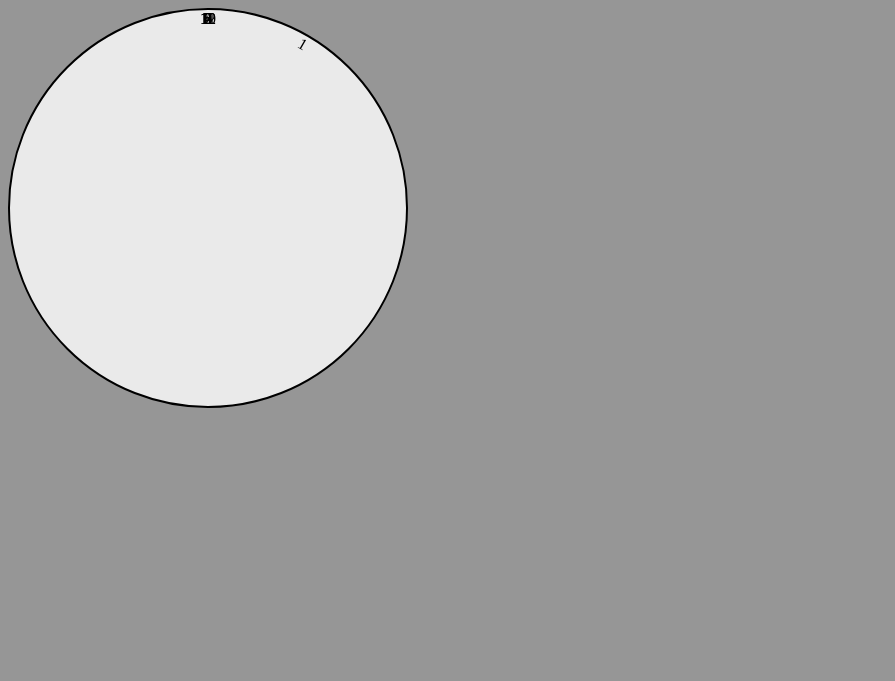
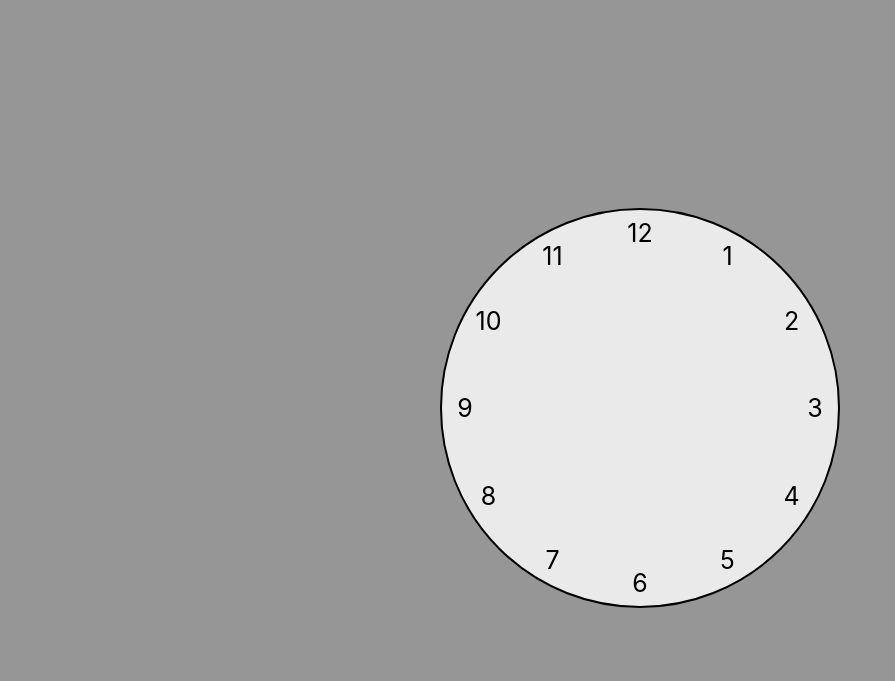
Before and after one commit to thisdotutkarsh/Clock, a plain HTML site: page index.html in a window 1280 px wide. Shown: the whole page, without its empty margins (0-895 px from the left). Drawn offline with Linux system fonts and the light colour scheme.

Commit message:
Added CSS styles to Clock

```diff
--- a/index.html
+++ b/index.html
@@ -1,5 +1,6 @@
 <!DOCTYPE html>
 <html lang="en">
+
 <head>
     <meta charset="UTF-8">
     <meta name="viewport" content="width=device-width, initial-scale=1.0">
@@ -8,23 +9,49 @@
     <script defer src="./main.js"></script>
     <title>Clock</title>
 </head>
+
 <body>
     <div class="clock-dial-container">
         <div class="clock-hands hour-hand"></div>
         <div class="clock-hands minute-hand"></div>
         <div class="clock-hands second-hand"></div>
-        <div class="clock-numbers number-one">1</div>
-        <div class="clock-numbers number-two">2</div>
-        <div class="clock-numbers number-three">3</div>
-        <div class="clock-numbers number-four">4</div>
-        <div class="clock-numbers number-five">5</div>
-        <div class="clock-numbers number-six">6</div>
-        <div class="clock-numbers number-seven">7</div>
-        <div class="clock-numbers number-eight">8</div>
-        <div class="clock-numbers number-nine">9</div>
-        <div class="clock-numbers number-ten">10</div>
-        <div class="clock-numbers number-eleven">11</div>
-        <div class="clock-numbers number-twelve">12</div>
+        <div class="clock-numbers number-one">
+            <div class="number-one-styles">1</div>
+        </div>
+        <div class="clock-numbers number-two">
+            <div class="number-two-styles">2</div>
+        </div>
+        <div class="clock-numbers number-three">
+            <div class="number-three-styles">3</div>
+        </div>
+        <div class="clock-numbers number-four">
+            <div class="number-four-styles">4</div>
+        </div>
+        <div class="clock-numbers number-five">
+            <div class="number-five-styles">5</div>
+        </div>
+        <div class="clock-numbers number-six">
+            <div class="number-six-styles">6</div>
+        </div>
+        <div class="clock-numbers number-seven">
+            <div class="number-seven-styles">7</div>
+        </div>
+        <div class="clock-numbers number-eight">
+            <div class="number-eight-styles">8</div>
+        </div>
+        <div class="clock-numbers number-nine">
+            <div class="number-nine-styles">9</div>
+        </div>
+        <div class="clock-numbers number-ten">
+            <div class="number-ten-styles">10</div>
+        </div>
+        <div class="clock-numbers number-eleven">
+            <div class="number-eleven-styles">11</div>
+        </div>
+        <div class="clock-numbers number-twelve">
+            <div class="number-twelve-styles">12</div>
+        </div>
     </div>
 </body>
+
 </html>
--- a/styles.css
+++ b/styles.css
@@ -1,5 +1,6 @@
 *, *::after, *::before {
     box-sizing: border-box;
+    font-family: -apple-system, BlinkMacSystemFont, 'Segoe UI', Roboto, Oxygen, Ubuntu, Cantarell, 'Open Sans', 'Helvetica Neue', sans-serif;
 }
 
 body {
@@ -8,6 +9,9 @@ body {
 
 .clock-dial-container {
     position: relative;
+    top: 50%;
+    left: 50%;
+    transform: translate(-50%, 50%);
     width: 400px;
     height: 400px;
     background-color: rgba(255, 255, 255, 0.8);
@@ -19,6 +23,7 @@ body {
     position: absolute;
     width: 100%;
     height: 100%;
+    font-size: 25px;
     text-align: center;
     --clock-number-rotation-degree: 0;
     transform: rotate(var(--clock-number-rotation-degree));
@@ -28,46 +33,106 @@ body {
     --clock-number-rotation-degree: 30deg;
 }
 
-.clock-dial-container .number-one {
+.clock-dial-container .number-one .number-one-styles {
+    transform: rotate(330deg);
+    margin: 8px;
+}
+
+.clock-dial-container .number-two {
     --clock-number-rotation-degree: 60deg;
 }
 
-.clock-dial-container .number-one {
+.clock-dial-container .number-two .number-two-styles {
+    transform: rotate(300deg);
+    margin: 8px;
+}
+
+.clock-dial-container .number-three {
     --clock-number-rotation-degree: 90deg;
 }
 
-.clock-dial-container .number-one {
-    --clock-number-rotation-degree: 30deg;
+.clock-dial-container .number-three .number-three-styles {
+    transform: rotate(270deg);
+    margin: 8px;
 }
 
-.clock-dial-container .number-one {
-    --clock-number-rotation-degree: 30deg;
+.clock-dial-container .number-four {
+    --clock-number-rotation-degree: 120deg;
 }
 
-.clock-dial-container .number-one {
-    --clock-number-rotation-degree: 30deg;
+.clock-dial-container .number-four .number-four-styles {
+    transform: rotate(240deg);
+    margin: 8px;
 }
 
-.clock-dial-container .number-one {
-    --clock-number-rotation-degree: 30deg;
+.clock-dial-container .number-five {
+    --clock-number-rotation-degree: 150deg;
 }
 
-.clock-dial-container .number-one {
-    --clock-number-rotation-degree: 30deg;
+.clock-dial-container .number-five .number-five-styles {
+    transform: rotate(210deg);
+    margin: 8px;
 }
 
-.clock-dial-container .number-one {
-    --clock-number-rotation-degree: 30deg;
+.clock-dial-container .number-six {
+    --clock-number-rotation-degree: 180deg;
 }
 
-.clock-dial-container .number-one {
-    --clock-number-rotation-degree: 30deg;
+.clock-dial-container .number-six .number-six-styles {
+    transform: rotate(180deg);
+    margin: 8px;
 }
 
-.clock-dial-container .number-one {
-    --clock-number-rotation-degree: 30deg;
+.clock-dial-container .number-seven {
+    --clock-number-rotation-degree: 210deg;
 }
 
-.clock-dial-container .number-one {
-    --clock-number-rotation-degree: 30deg;
+.clock-dial-container .number-seven .number-seven-styles {
+    transform: rotate(150deg);
+    margin: 8px;
 }
+
+.clock-dial-container .number-eight {
+    --clock-number-rotation-degree: 240deg;
+}
+
+.clock-dial-container .number-eight .number-eight-styles {
+    transform: rotate(120deg);
+    margin: 8px;
+}
+
+.clock-dial-container .number-nine {
+    --clock-number-rotation-degree: 270deg;
+}
+
+.clock-dial-container .number-nine .number-nine-styles {
+    transform: rotate(90deg);
+    margin: 8px;
+}
+
+.clock-dial-container .number-ten {
+    --clock-number-rotation-degree: 300deg;
+}
+
+.clock-dial-container .number-ten .number-ten-styles {
+    transform: rotate(60deg);
+    margin: 8px;
+}
+
+.clock-dial-container .number-eleven {
+    --clock-number-rotation-degree: 330deg;
+}
+
+.clock-dial-container .number-eleven .number-eleven-styles {
+    transform: rotate(30deg);
+    margin: 8px;
+}
+
+.clock-dial-container .number-twelve {
+    --clock-number-rotation-degree: 360deg;
+}
+
+.clock-dial-container .number-twelve .number-twelve-styles {
+    transform: rotate(0deg);
+    margin: 8px;
+}
```
